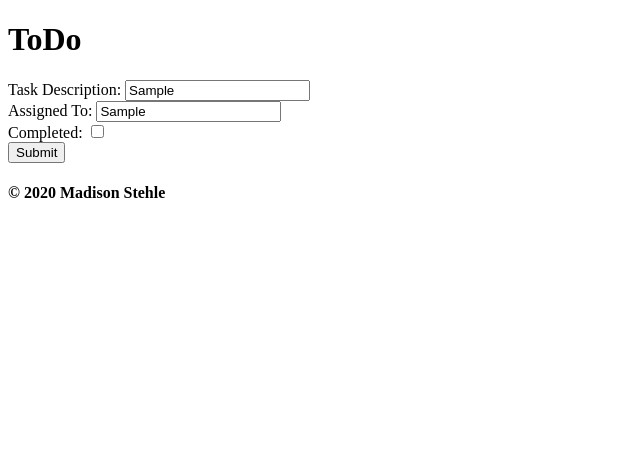
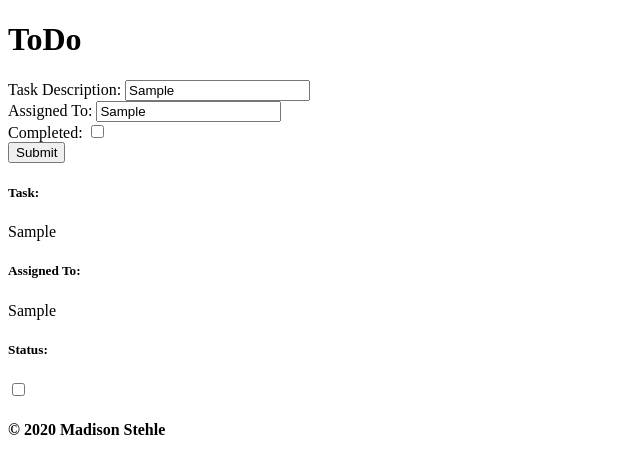
Before and after one commit to 401-advanced-javascript-madisonstehle/ToDo-React, a React (Create React App) app: page / in a window 1280 px wide. Both pictures are taken after typing "Sample", "Sample" into the empty fields and a click on the button "Submit". Shown: the top 474 px of the page, without its empty margins (0-640 px from the left). Built offline with nearby package versions, Linux system fonts and the light colour scheme.

Commit message:
can create tasks and list them

```diff
--- a/src/components/ToDo.js
+++ b/src/components/ToDo.js
@@ -1,17 +1,15 @@
-// import React, { useState, useEffect } from 'react';
-import React from 'react';
-
+import React, { useState } from 'react';
 
 import Form from './ToDoForm.js';
-// import List from './ToDoList.js';
-// import Item from './ToDoItem.js';
+import List from './ToDoList.js';
 
 function ToDo() {
+  const [ list, setList ] = useState([]);
 
   return(
     <div>
-      <Form />
-      {/* <List /> */}
+      <Form updateList={ setList } allTasks={ list } />
+      <List list={ list } />
     </div>
   )
 }
--- a/src/components/ToDoForm.js
+++ b/src/components/ToDoForm.js
@@ -5,6 +5,10 @@ function Form(props) {
   const [ assignedTo, setAssignedTo ] = useState('');
   const [ status, setStatus ] = useState(false);
 
+  function updateList() {
+    let item = { description, assignedTo, status }
+    props.updateList( [ ...props.allTasks, item ] );
+  }
 
   return (
     <>
@@ -42,7 +46,7 @@ function Form(props) {
       </div>
 
 
-      <button type='submit'>Submit</button>
+      <button type='submit' onClick={ updateList }>Submit</button>
     </>
   )
 }
--- a/src/components/ToDoItem.js
+++ b/src/components/ToDoItem.js
@@ -0,0 +1,32 @@
+import React, { useState } from 'react';
+
+function Item(props) {
+  const [ status, setStatus ] = useState(props.item.status)
+
+  return (
+    <div className='item'>
+      <div>
+        <h5>Task:</h5>
+        <p>{props.item.description}</p>
+      </div>
+
+      <div>
+        <h5>Assigned To:</h5>
+        <p>{props.item.assignedTo}</p>
+      </div>
+
+      <div>
+        <h5>Status:</h5>
+        <input
+          type='checkbox'
+          checked={status}
+          onChange={() => {
+            setStatus(!status);
+          }}
+        />
+      </div>
+    </div>
+  )
+}
+
+export default Item;
--- a/src/components/ToDoList.js
+++ b/src/components/ToDoList.js
@@ -0,0 +1,19 @@
+import React from 'react';
+
+import Item from './ToDoItem.js';
+
+function List(props) {
+  let items = [];
+
+  for ( let i = 0; i < props.list.length; i++ ) {
+    items.push(<Item item={props.list[i]} key={i}/>);
+  }
+
+  return (
+    <div className='list'>
+      { items }
+    </div>
+  )
+}
+
+export default List;
```
